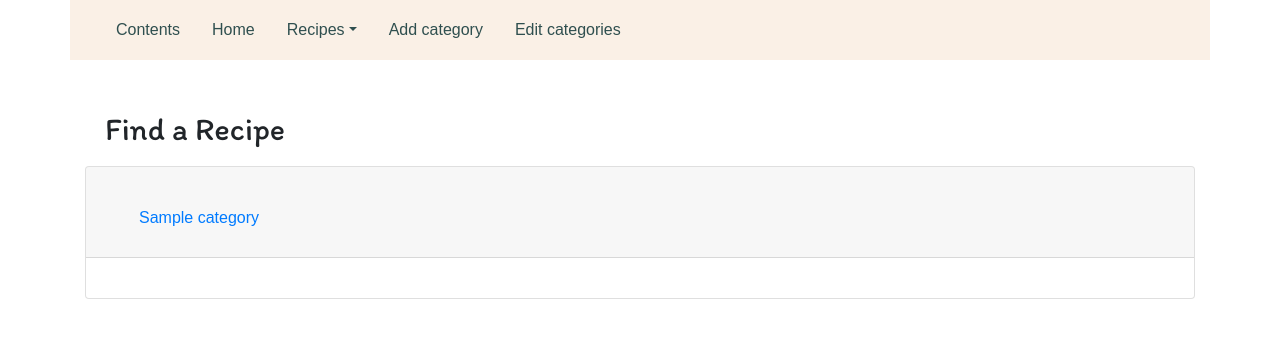
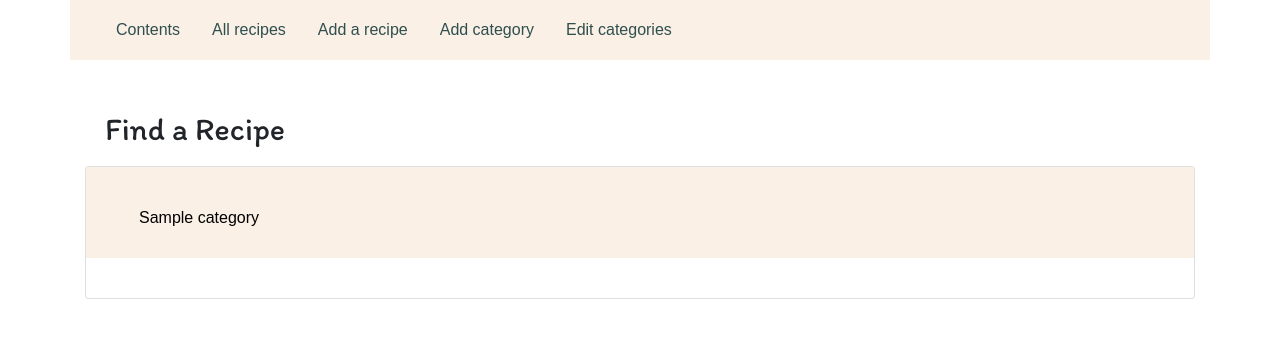
Before and after one commit to Code-Institute-Submissions/Milestone-Project-103, a Flask app: page /find_recipe in a window 1280 px wide. Shown: the part 100-438 px from the top of the page. Run offline with Flask 2, Linux system fonts and the light colour scheme; a database or web service that is not in the repository returns one stand-in record (values such as "Sample title"); some libraries are stand-ins or nearby versions; some web fonts are replaced.

Commit message:
Find a recipe page completed

```diff
--- a/app.py
+++ b/app.py
@@ -14,20 +14,24 @@ app.config["MONGO_URI"] = os.environ.get("MONGO_URI")
 mongo = PyMongo(app)
 
 @app.route('/')
+@app.route('/find_recipe')
+def find_recipe():
+    recipes = list(mongo.db.Recipes.find())
+    categories = mongo.db.Categories.find()
+    return render_template('contents.html', recipes=recipes, categories=categories)
+
+
 @app.route('/get_recipes')
 def get_recipes():
     return render_template("recipes.html", recipes=mongo.db.Recipes.find())
 
 
-@app.route('/find_recipe')
-def find_recipe():
-    recipes = mongo.db.Recipes.find()
-    categories = mongo.db.Categories.find()
-    return render_template('contents.html', recipes=recipes, categories=categories)
+@app.route('/view_recipe/<recipe_id>')
+def view_recipe(recipe_id):
+    the_recipe = mongo.db.Recipes.find_one({"_id": ObjectId(recipe_id)})
+    all_categories = mongo.db.Categories.find()
+    return render_template('singlerecipe.html', recipe=the_recipe, categories=all_categories)
 
-
-""" return render_template('contents.html',
-    recipe=mongo.db.Recipes.find()) """
 
 @app.route('/add_recipe')
 def add_recipe():
--- a/mongo.py
+++ b/mongo.py
@@ -1,7 +1,7 @@
 import pymongo
 import os
 
-MONGODB_URI = os.getenv("MONGO_URI")
+MONGODB_URI = os.environ.get("MONGO_URI")
 DBS_NAME = "MilestoneProjectThree"
 COLLECTION_NAME = "Recipes"
 
@@ -17,9 +17,9 @@ conn = mongo_connect(MONGODB_URI)
 
 coll = conn[DBS_NAME][COLLECTION_NAME]
 
-#new_doc = {'recipe_name':'test','yield':'Makes 10','equipment':'bowl'}
+new_doc = {'recipe_name':'chocolate black bean muffins','yield':'Makes 12 muffins','equipment':'blender, measuring cups and spoons, muffin tin, cooking oil spray, rubber spatula, cooling rack'}
 
-#coll.remove(new_doc)
+coll.insert_one(new_doc)
 
 documents = coll.find()
 
--- a/static/css/style.css
+++ b/static/css/style.css
@@ -104,6 +104,28 @@ li {
     font-size: 1em;
 }
 
+
+/*------------------------------------------Contents page */
+
+.card-header {
+    padding: .75rem 1.25rem;
+    margin-bottom: 0;
+    background-color: linen;
+    border-bottom: 1px solid linen;
+}
+
+.btn-link {
+    font-weight: 400;
+    color: black;
+    background-color: transparent;
+}
+
+.btn-link:hover {
+    color: black;
+    background-color: transparent;
+
+}
+
 /*------------------------------------------Forms */
 
 .add-recipe-field {
--- /dev/null
+++ b/static/script/myscript.js
@@ -0,0 +1,165 @@
+$(document).ready(function(){
+
+
+/* Ingredients fields on addrecipe */
+
+    $( "#form" ).keypress(function(e) {
+        if ( e.which == 13 ) {
+            e.preventDefault();
+        }
+    });
+
+    var next = 1;
+    $(".add-more").click(function(e){
+        e.preventDefault();
+        var addto = "#ingredients" + next;
+        var addRemove = "#ingredients" + (next);
+        next = next + 1;
+        var newIn = '<input autocomplete="off" class="input form-control2" id="ingredients' + next + '" name="ingredients[]" type="text" placeholder="Add ingredient">';
+        var newInput = $(newIn);
+        var removeBtn = '<button id="remove' + (next - 1) + '" class="btn btn-danger remove-me" >-</button>';
+        var removeButton = $(removeBtn);
+        $(addto).after(newInput);
+        $(addRemove).after(removeButton);
+        $("#ingredients" + next).attr('data-source',$(addto).attr('data-source'));
+        $("#count").val(next);
+
+        $('.remove-me').click(function(e){
+            e.preventDefault();
+            var fieldNum = this.id.substr(this.id.lastIndexOf("e")+1);
+            var fieldID = "#ingredients" + fieldNum;
+            $(this).remove();
+            $(fieldID).remove();
+        });
+    });
+
+
+/* Add/remove additional ingredients fields on edit recipe page */
+
+    $( "#form" ).keypress(function(e) {
+        if ( e.which == 13 ) {
+            e.preventDefault();
+        }
+    });
+
+    var nextadd = 1;
+    $(".add-moreadd").click(function(e){
+        e.preventDefault();
+        var addtoadd = "#ingredientsadd" + nextadd;
+        var addRemoveadd = "#ingredientsadd" + (nextadd);
+        nextadd = nextadd + 1;
+        var newInadd = '<input autocomplete="off" class="input form-control2" id="ingredientsadd' + nextadd + '" name="ingredients[]" type="text" placeholder="Add ingredient">';
+        var newInputadd = $(newInadd);
+        var removeBtnadd = '<button id="removeadd' + (nextadd - 1) + '" class="btn btn-danger remove-meadd" >-</button>';
+        var removeButtonadd = $(removeBtnadd);
+        $(addtoadd).after(newInputadd);
+        $(addRemoveadd).after(removeButtonadd);
+        $("#ingredientsadd" + nextadd).attr('data-source',$(addtoadd).attr('data-source'));
+        $("#count").val(nextadd);
+
+        $('.remove-meadd').click(function(e){
+            e.preventDefault();
+            var fieldNum = this.id.substr(this.id.lastIndexOf("d")+1);
+            var fieldID = "#ingredientsadd" + fieldNum;
+            $(this).remove();
+            $(fieldID).remove();
+        });
+    });
+
+
+/* Remove ingredients fields already presented on editrecipe page */
+
+    $('.remove-meedit').click(function(e){
+        e.preventDefault();
+        var fieldNum = this.id.substr(this.id.lastIndexOf("t")+1);
+        var fieldID = "#ingredientsedit" + fieldNum;
+        $(this).remove();
+        $(fieldID).remove();
+    });
+
+
+/* Method fields on addrecipe */
+
+    $( "#form" ).keypress(function(e) {
+        if ( e.which == 13 ) {
+            e.preventDefault();
+        }
+    });
+
+    var nextmethod = 1;
+    $(".add-moremethod").click(function(e){
+        e.preventDefault();
+        var addtomethod = "#method" + nextmethod;
+        var addRemovemethod = "#method" + (nextmethod);
+        nextmethod = nextmethod + 1;
+        var newInmethod = '<input autocomplete="off" class="input form-control2" id="method' + nextmethod + '" name="methods[]" type="text" placeholder="Add method">';
+        var newInputmethod = $(newInmethod);
+        var removeBtnmethod = '<button id="mremove' + (nextmethod - 1) + '" class="btn btn-danger remove-memethod" >-</button>';
+        var removeButtonmethod = $(removeBtnmethod);
+        $(addtomethod).after(newInputmethod);
+        $(addRemovemethod).after(removeButtonmethod);
+        $("#method" + nextmethod).attr('data-source',$(addtomethod).attr('data-source'));
+        $("#countmethod").val(nextmethod);
+
+        $('.remove-memethod').click(function(e){
+            e.preventDefault();
+            var fieldNummethod = this.id.substr(this.id.lastIndexOf("e")+1);
+            var fieldIDmethod = "#method" + fieldNummethod;
+            $(this).remove();
+            $(fieldIDmethod).remove();
+        });
+    });
+
+
+/* Add/remove additional method fields on edit recipe page  */
+
+    $( "#form" ).keypress(function(e) {
+        if ( e.which == 13 ) {
+            e.preventDefault();
+        }
+    });
+
+    var nextmethodadd = 1;
+    $(".add-moreaddmethod").click(function(e){
+        e.preventDefault();
+        var addtoaddmethod = "#methodsadd" + nextmethodadd;
+        var addRemoveaddmethod = "#methodsadd" + (nextmethodadd);
+        nextmethodadd = nextmethodadd + 1;
+        var newInaddmethod = '<input autocomplete="off" class="input form-control2" id="methodsadd' + nextmethodadd + '" name="methods[]" type="text" placeholder="Add method">';
+        var newInputaddmethod = $(newInaddmethod);
+        var removeBtnaddmethod = '<button id="removeaddmethod' + (nextmethodadd - 1) + '" class="btn btn-danger remove-meaddmethod" >-</button>';
+        var removeButtonaddmethod = $(removeBtnaddmethod);
+        $(addtoaddmethod).after(newInputaddmethod);
+        $(addRemoveaddmethod).after(removeButtonaddmethod);
+        $("#methodsadd" + nextmethodadd).attr('data-source',$(addtoaddmethod).attr('data-source'));
+        $("#countmethod").val(nextmethodadd);
+
+        $('.remove-meaddmethod').click(function(e){
+            e.preventDefault();
+            var fieldNum = this.id.substr(this.id.lastIndexOf("d")+1);
+            var fieldID = "#methodsadd" + fieldNum;
+            $(this).remove();
+            $(fieldID).remove();
+        });
+    });
+
+
+/* Remove method fields already presented on editrecipe page */
+
+    $('.remove-meeditmethods').click(function(e){
+        e.preventDefault();
+        var fieldNum = this.id.substr(this.id.lastIndexOf("d")+1);
+        var fieldID = "#methodsedit" + fieldNum;
+        $(this).remove();
+        $(fieldID).remove();
+    });
+
+
+/* Contents page accordion */
+
+    $('.collapse').collapse()
+
+
+
+
+});
--- a/templates/base.html
+++ b/templates/base.html
@@ -8,6 +8,7 @@
     <link rel="stylesheet" href="https://use.fontawesome.com/releases/v5.10.1/css/all.css">
     <link rel="stylesheet" href="https://cdnjs.cloudflare.com/ajax/libs/hover.css/2.3.1/css/hover-min.css" type="text/css" />
     <link rel="stylesheet" type="text/css" href="{{ url_for('static',filename='css/style.css') }}">
+
     <title>Fitness Recipes</title>
 </head>
 
@@ -28,14 +29,10 @@
                         <a class="nav-link active" href="{{ url_for('find_recipe') }}">Contents</a>
                     </li>
                     <li class="nav-item">
-                        <a class="nav-link active" href="{{ url_for('get_recipes') }}">Home</a>
+                        <a class="nav-link" href="{{ url_for('get_recipes') }}">All recipes</a>
                     </li>
-                    <li class="nav-item dropdown">
-                        <a class="nav-link dropdown-toggle" data-toggle="dropdown" href="#" role="button" aria-haspopup="true" aria-expanded="false">Recipes</a>
-                        <div class="dropdown-menu">
-                        <a class="dropdown-item" href="#">Find a recipe</a>
-                        <a class="dropdown-item" href="{{ url_for('add_recipe') }}">Add a recipe</a>
-                        </div>
+                    <li class="nav-item">
+                        <a class="nav-link" href="{{ url_for('add_recipe') }}">Add a recipe</a>
                     </li>
                     <li class="nav-item">
                         <a class="nav-link" href="{{ url_for('add_category') }}">Add category</a>
@@ -63,16 +60,16 @@
 
 
     </div>
-    <!-- </div> -->
 
 
 
     <script src="https://code.jquery.com/jquery-3.2.1.slim.min.js" integrity="sha384-KJ3o2DKtIkvYIK3UENzmM7KCkRr/rE9/Qpg6aAZGJwFDMVNA/GpGFF93hXpG5KkN" crossorigin="anonymous"></script>
+    <script type="text/javascript" src="{{ url_for('static',filename='script/myscript.js') }}"></script>
     <script src="https://cdnjs.cloudflare.com/ajax/libs/popper.js/1.12.9/umd/popper.min.js" integrity="sha384-ApNbgh9B+Y1QKtv3Rn7W3mgPxhU9K/ScQsAP7hUibX39j7fakFPskvXusvfa0b4Q" crossorigin="anonymous"></script>
     <script src="https://maxcdn.bootstrapcdn.com/bootstrap/4.0.0/js/bootstrap.min.js" integrity="sha384-JZR6Spejh4U02d8jOt6vLEHfe/JQGiRRSQQxSfFWpi1MquVdAyjUar5+76PVCmYl" crossorigin="anonymous"></script>
 
 
-   <script>
+   <!-- <script>
 
         $(document).ready(function(){
 
@@ -238,7 +235,7 @@
         $(document).ready(function(){
             $('.collapse').collapse()
         });
-    </script>
+    </script> -->
 
 </body>
 </html>
--- a/templates/contents.html
+++ b/templates/contents.html
@@ -2,9 +2,7 @@
 {% block content %}
 
         <h2>Find a Recipe</h2>
-
-              <div class="accordion" id="recipesAccordion">
-
+            <div class="accordion" id="recipesAccordion">
                 {% for category in categories %}
                 <div class="card">
                     <div class="card-header" >
@@ -16,11 +14,13 @@
                     </div>
 
                     <div id="collapseOne{{category._id}}" class="collapse" aria-labelledby="headingOne" data-parent="#recipesAccordion">
+
                         <div class="card-body">
                         {% for recipe in recipes %}
-                            {% if category.category_name == recipe.category_name %}
+                            {% if recipe.category_name == category.category_name %}
                                 <div class="input-append">
-                                    <input autocomplete="off" class="input form-control2" id="recipe{{loop.index-1}}" name="recipe[]" type="text" value="{{recipe.recipe_name}}"/><button id="viewrecipe" class="btn btn-primary" >View recipe</button>
+                                    <input autocomplete="off" class="input form-control2" id="recipe{{loop.index-1}}" name="recipe[]" type="text" value="{{recipe.recipe_name}}" readonly/>
+                                    <a href="{{url_for('view_recipe', recipe_id=recipe._id)}}" class="btn btn-light">View recipe</a>
                                 </div>
                             {% endif %}
                         {% endfor %}
```
Also changed, not shown: templates/singlerecipe.html (added, +46 -0 lines).
